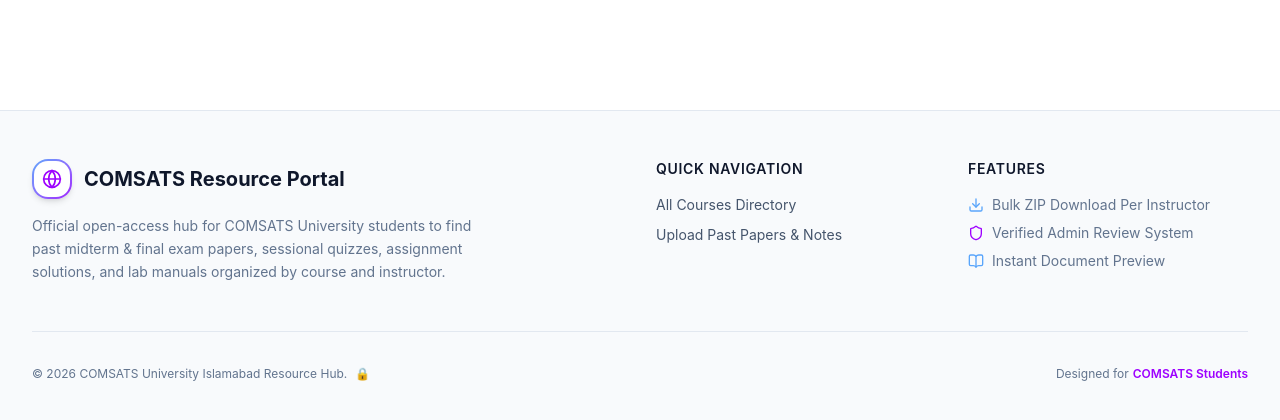
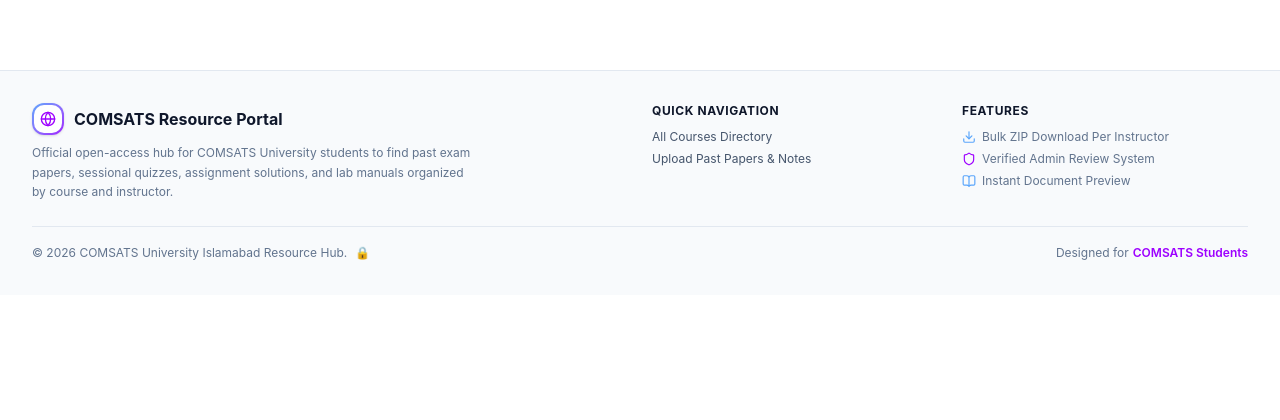
Before and after one commit to Affan468/student-resources, a React (Vite) app: page / in a window 1280 px wide. Shown: the part 1313-1733 px from the top of the page. After the commit the page ends 1608 px from the top, so only its background shows below. Built offline with nearby package versions, Linux system fonts and the light colour scheme; no server answers; the database is empty.

Commit message:
style: reduce footer height and padding for sleek compact layout

```diff
--- a/src/components/common/Footer.jsx
+++ b/src/components/common/Footer.jsx
@@ -6,27 +6,27 @@
   const { navigateTo } = useResource();
 
   return (
-    <footer className="bg-slate-50 dark:bg-slate-900/80 border-t border-slate-200 dark:border-slate-800 text-slate-600 dark:text-slate-400 mt-20 transition-colors duration-200">
-      <div className="max-w-7xl mx-auto px-4 sm:px-6 lg:px-8 py-12">
-        <div className="grid grid-cols-1 md:grid-cols-4 gap-8 mb-12">
+    <footer className="bg-slate-50 dark:bg-slate-900/80 border-t border-slate-200 dark:border-slate-800 text-slate-600 dark:text-slate-400 mt-10 transition-colors duration-200">
+      <div className="max-w-7xl mx-auto px-4 sm:px-6 lg:px-8 py-6 sm:py-8">
+        <div className="grid grid-cols-1 md:grid-cols-4 gap-6 mb-6">
 
-          <div className="space-y-4 md:col-span-2">
-            <div className="flex items-center space-x-3">
-              <div className="w-10 h-10 rounded-2xl bg-gradient-to-br from-[#59a5fb] to-[#9D00FF] p-0.5 shadow-md">
-                <div className="w-full h-full bg-white dark:bg-slate-900 rounded-[14px] flex items-center justify-center text-[#9D00FF] dark:text-[#c06eff]">
-                  <Globe className="w-5 h-5" />
+          <div className="space-y-2 md:col-span-2">
+            <div className="flex items-center space-x-2.5">
+              <div className="w-8 h-8 rounded-xl bg-gradient-to-br from-[#59a5fb] to-[#9D00FF] p-0.5 shadow-sm">
+                <div className="w-full h-full bg-white dark:bg-slate-900 rounded-[10px] flex items-center justify-center text-[#9D00FF] dark:text-[#c06eff]">
+                  <Globe className="w-4 h-4" />
                 </div>
               </div>
-              <span className="font-bold text-xl text-slate-900 dark:text-white">COMSATS Resource Portal</span>
+              <span className="font-bold text-base text-slate-900 dark:text-white">COMSATS Resource Portal</span>
             </div>
-            <p className="text-sm text-slate-500 dark:text-slate-400 leading-relaxed max-w-md">
-              Official open-access hub for COMSATS University students to find past midterm & final exam papers, sessional quizzes, assignment solutions, and lab manuals organized by course and instructor.
+            <p className="text-xs text-slate-500 dark:text-slate-400 leading-relaxed max-w-md">
+              Official open-access hub for COMSATS University students to find past exam papers, sessional quizzes, assignment solutions, and lab manuals organized by course and instructor.
             </p>
           </div>
 
           <div>
-            <h4 className="text-sm font-semibold text-slate-900 dark:text-slate-200 uppercase tracking-wider mb-4">Quick Navigation</h4>
-            <ul className="space-y-2.5 text-sm">
+            <h4 className="text-xs font-bold text-slate-900 dark:text-slate-200 uppercase tracking-wider mb-2.5">Quick Navigation</h4>
+            <ul className="space-y-1.5 text-xs">
               <li>
                 <button onClick={() => navigateTo('home')} className="hover:text-[#9D00FF] dark:hover:text-[#c06eff] transition-colors">
                   All Courses Directory
@@ -41,25 +41,25 @@
           </div>
 
           <div>
-            <h4 className="text-sm font-semibold text-slate-900 dark:text-slate-200 uppercase tracking-wider mb-4">Features</h4>
-            <ul className="space-y-2 text-sm text-slate-500 dark:text-slate-400">
-              <li className="flex items-center gap-2">
-                <Download className="w-4 h-4 text-[#59a5fb] dark:text-[#7bb9fc]" />
+            <h4 className="text-xs font-bold text-slate-900 dark:text-slate-200 uppercase tracking-wider mb-2.5">Features</h4>
+            <ul className="space-y-1.5 text-xs text-slate-500 dark:text-slate-400">
+              <li className="flex items-center gap-1.5">
+                <Download className="w-3.5 h-3.5 text-[#59a5fb] dark:text-[#7bb9fc]" />
                 <span>Bulk ZIP Download Per Instructor</span>
               </li>
-              <li className="flex items-center gap-2">
-                <Shield className="w-4 h-4 text-[#9D00FF] dark:text-[#c06eff]" />
+              <li className="flex items-center gap-1.5">
+                <Shield className="w-3.5 h-3.5 text-[#9D00FF] dark:text-[#c06eff]" />
                 <span>Verified Admin Review System</span>
               </li>
-              <li className="flex items-center gap-2">
-                <BookOpen className="w-4 h-4 text-[#59a5fb] dark:text-[#7bb9fc]" />
+              <li className="flex items-center gap-1.5">
+                <BookOpen className="w-3.5 h-3.5 text-[#59a5fb] dark:text-[#7bb9fc]" />
                 <span>Instant Document Preview</span>
               </li>
             </ul>
           </div>
         </div>
 
-        <div className="border-t border-slate-200 dark:border-slate-800 pt-8 flex flex-col sm:flex-row items-center justify-between text-xs text-slate-500 dark:text-slate-400">
+        <div className="border-t border-slate-200 dark:border-slate-800 pt-4 flex flex-col sm:flex-row items-center justify-between text-xs text-slate-500 dark:text-slate-400">
           <p className="flex items-center gap-1.5">
             <span>© {new Date().getFullYear()} COMSATS University Islamabad Resource Hub.</span>
             <button
@@ -70,7 +70,7 @@
               🔒
             </button>
           </p>
-          <p className="flex items-center gap-1 mt-2 sm:mt-0">
+          <p className="flex items-center gap-1 mt-1 sm:mt-0">
             Designed for <span className="text-[#9D00FF] dark:text-[#c06eff] font-semibold">COMSATS Students</span>
           </p>
         </div>
```
